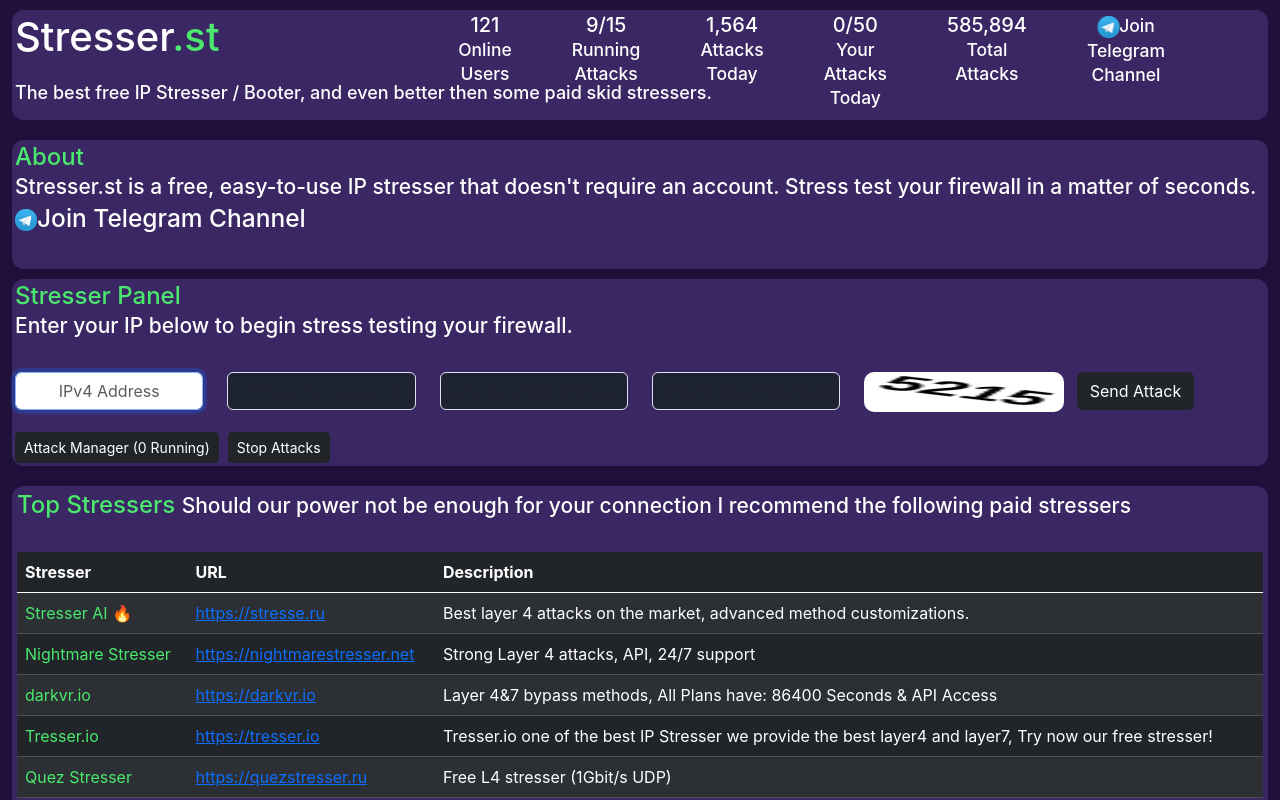
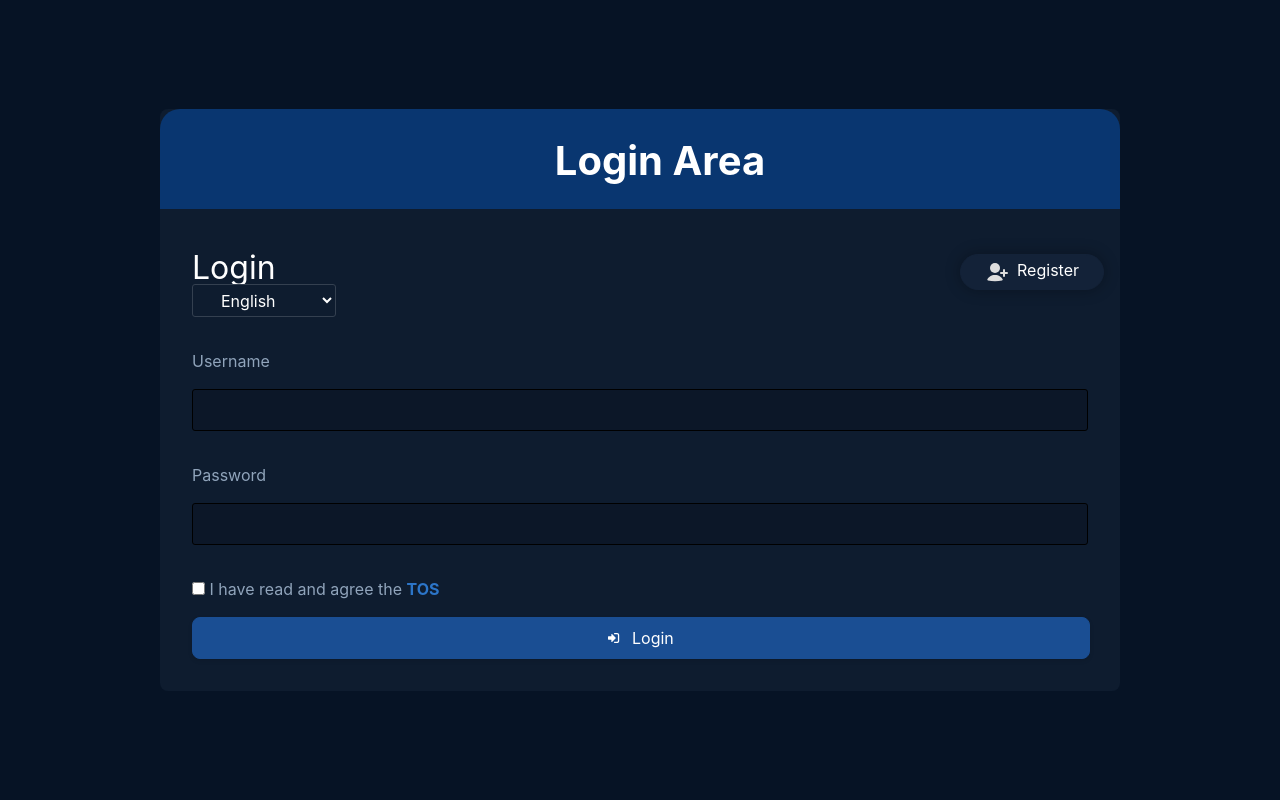
Before and after one commit to ghousali002/fiverr-order-project-FrontEnd, a React (Create React App) app: page / in a window 1280 px wide. Shown: the top 800 px of the page. Built offline with nearby package versions, Linux system fonts and the light colour scheme; the HTML template or start-up script is replaced by a standard one.

Commit message:
stresser.st page added + logout added

```diff
--- a/src/App.js
+++ b/src/App.js
@@ -1,34 +1,30 @@
 import React from "react";
-// import {
-//   Route,
-//   BrowserRouter as Router,
-//   Routes,
-//   Navigate,
-// } from "react-router-dom";
-// import LoginPage from "./pages/LoginPage/LoginPage";
-// import { useCookies } from "react-cookie";
-// import Dashboard from "./pages/Dashboard/Dashboard";
- import StresserSt from "./pages/StresserSt/StresserST"
- function App() {
-//   const [cookies] = useCookies(["token"]);
-//   // Check if the "token" cookie exists
-//   const isAuthenticated = cookies.token ? true : false;
+import {
+  Route,
+  BrowserRouter as Router,
+  Routes,
+  Navigate,
+} from "react-router-dom";
+import LoginPage from "./pages/LoginPage/LoginPage";
+import { useCookies } from "react-cookie";
+import StresserST from "./pages/StresserSt/StresserST";
+function App() {
+  const [cookies] = useCookies(["token"]);
+  // Check if the "token" cookie exists
+  const isAuthenticated = cookies.token ? true : false;
 
   return (
-    // <Router>
-    //   <Routes>
-    //     <Route
-    //       path="/"
-    //       element={
-    //         isAuthenticated ? <Navigate to="/dashboard" /> : <LoginPage />
-    //       }
-    //     />
-    //     {/* Add more routes for authenticated pages, e.g., dashboard */}
-    //     <Route path="/dashboard" element={<Dashboard />} />
-    //   </Routes>
-    // </Router>
-    <StresserSt />
-
+    <Router>
+      <Routes>
+        <Route
+          path="/"
+          element={
+            isAuthenticated ? <Navigate to="/StresserST" /> : <LoginPage />
+          }
+        />
+        <Route path="/StresserST" element={<StresserST />} />
+      </Routes>
+    </Router>
   );
 }
 
--- a/src/Navbar/Navbar.js
+++ b/src/Navbar/Navbar.js
@@ -1,8 +1,20 @@
 import React, { useState } from "react";
 import { NavLink } from "react-router-dom";
+import { useNavigate } from "react-router-dom";
+import { useCookies } from "react-cookie";
 
 const Navbar = () => {
   const [activeTab, setActiveTab] = useState("");
+  const navigate = useNavigate();
+  const [cookies, setCookie, removeCookie] = useCookies(["token"]);
+
+  const logoutHandler = () => {
+    // Delete the "token" cookie by setting an expired date
+    removeCookie("token", { path: "/", expires: new Date(0) });
+
+    // Redirect user to the '/' path using useNavigate
+    navigate("/");
+  };
 
   return (
     <nav
@@ -16,8 +28,8 @@
         zIndex: 1000,
         display: "flex",
         alignItems: "center",
-        fontFamily: "Poppins, sans-serif", // Apply Poppins font family
-        justifyContent: "flex-start		",
+        fontFamily: "Poppins, sans-serif",
+        justifyContent: "flex-start",
         boxShadow: "0px 0px 10px rgba(0, 0, 0, 0.8)",
       }}
     >
@@ -39,14 +51,14 @@
       </div>
       <div>
         <NavLink
-          to="/dashboard"
+          to="/StresserST"
           style={linkStyle(activeTab === "dashboard")}
           activeClassName="active"
           exact
           onMouseOver={() => setActiveTab("dashboard")}
           onMouseOut={() => setActiveTab("")}
         >
-          Dashboard
+          StresserST
         </NavLink>
         <NavLink
           to="/tab2"
@@ -69,30 +81,30 @@
           Tab 3
         </NavLink>
         <NavLink
-          to="/tab4"
+          to="/"
           style={linkStyle(activeTab === "tab4")}
           activeClassName="active"
           exact
           onMouseOver={() => setActiveTab("tab4")}
           onMouseOut={() => setActiveTab("")}
+          onClick={logoutHandler}
         >
-          Tab 4
+          Log Out
         </NavLink>
       </div>
 
       <style>
         {`
           .nav-link:hover {
-            color: #fff; /* change text color on hover */
-            boxShadow: "0px 0px 10px rgba(0, 0, 0, 0.8)",
-
+            color: #fff;
+            boxShadow: 0px 0px 10px rgba(0, 0, 0, 0.8);
           }
 
           .nav-link.active {
-            background-color: #1b3659; /* active tab background color */
-            color: #fff; /* active tab text color */
-            border: 1px solid #000; /* square border with black color */
-            box-shadow: 0px 0px 10px rgba(0, 0, 0, 0.8); /* black shadow all around */
+            background-color: #1b3659;
+            color: #fff;
+            border: 1px solid #000;
+            box-shadow: 0px 0px 10px rgba(0, 0, 0, 0.8);
           }
         `}
       </style>
@@ -101,6 +113,7 @@
 };
 
 const linkStyle = (isActive) => ({
+  borderRadius: "1em",
   backgroundColor: "#1B3659",
   boxShadow: "0px 0px 10px rgba(0, 0, 0, 0.2)",
   fontWeight: "bold",
--- a/src/pages/StresserSt/StresserST.jsx
+++ b/src/pages/StresserSt/StresserST.jsx
@@ -1,18 +1,18 @@
-import React, { useState } from 'react';
-import './StresserSt.css';
+import React from "react";
+import "./StresserSt.css";
 
-import StresserStHeader from './StresserStHeader';
-import StresserStPannel from './StresserStPannel';
+import StresserStHeader from "./StresserStHeader";
+import StresserStPannel from "./StresserStPannel";
 
-import Footer from './StresserStFooter';
-
+import Footer from "./StresserStFooter";
+import Navbar from "../../Navbar/Navbar";
 
 const StresserST = () => {
-
   return (
     <>
+      <Navbar />
       <div class="container-fluid">
-        <div class="row">
+        <div class="row ">
           <StresserStHeader />
           <StresserStPannel />
         </div>
--- a/src/pages/StresserSt/StresserSt.css
+++ b/src/pages/StresserSt/StresserSt.css
@@ -1,39 +1,35 @@
-
-
-
-.box{
+.box {
   margin-top: 10px;
   position: relative;
-    box-shadow: 0 0 0.416666667in 0 rgba(0,0,0,.06);
+  box-shadow: 0 0 0.416666667in 0 rgba(0, 0, 0, 0.06);
   background-color: #3b2763;
   border-radius: 9pt;
   padding: 3px;
 }
-.heading , .rmv{
+.heading,
+.rmv {
   color: white;
   text-decoration: none;
 }
-.heading:hover{
-    color: #4AE96D;
+.heading:hover {
+  color: #4ae96d;
 }
-.hoverGreen:hover{
-    color: #4AE96D ;
+.hoverGreen:hover {
+  color: #4ae96d;
 }
-.noHover:hover{
+.noHover:hover {
   color: white;
-
 }
-.box ul{
+.box ul {
   display: flex;
   padding-top: 15pt;
   padding-right: 0;
   padding-bottom: 15pt;
-    transform: translate(-50%,-50%);
+  transform: translate(-50%, -50%);
   left: 60%;
   top: 50%;
   position: absolute;
   list-style: none;
-
 }
 ul li {
   text-align: center;
@@ -41,18 +37,17 @@
   display: block;
   margin-left: 60px;
   color: white;
-
 }
-a{
+a {
   list-style: none;
 }
 
-input[type=text] {
-    transition: border-color .2s ease-in-out;
+input[type="text"] {
+  transition: border-color 0.2s ease-in-out;
   color: #fff;
   background-color: #1d2333;
 }
 
-.footer{
+.footer {
   margin-top: 25px;
 }
--- a/src/pages/StresserSt/StresserStHeader.jsx
+++ b/src/pages/StresserSt/StresserStHeader.jsx
@@ -1,66 +1,62 @@
-
 function StresserStHeader() {
   return (
     <>
-    <div className="col-sm-12">
+      <div className="col-sm-12" style={{ marginTop: "6em" }}>
         <div className="box">
           <h1>
-              <a href="./stresserSt.html" className="heading"
-                >Stresser<font color="#4AE96D">.st</font></a
-              ><br />
-              <font size="4"  color="white"
-                >The best free IP Stresser / Booter, and even better then some
-                paid skid stressers.
+            <a href="./stresserSt.html" className="heading">
+              Stresser<font color="#4AE96D">.st</font>
+            </a>
+            <br />
+            <font size="4" color="white">
+              The best free IP Stresser / Booter, and even better then some paid
+              skid stressers.
             </font>
           </h1>
           <ul>
             <li>
               <h5>
-                  <span id="online_users">121</span> <br /><small
-                    >Online Users</small
-                  >
+                <span id="online_users">121</span> <br />
+                <small>Online Users</small>
               </h5>
             </li>
             <li>
               <h5>
-                  <span id="total_running_floods">9/15</span> <br /><small
-                    >Running Attacks</small
-                  >
+                <span id="total_running_floods">9/15</span> <br />
+                <small>Running Attacks</small>
               </h5>
             </li>
             <li>
               <h5>
-                  <span id="todays_floods">1,564</span> <br /><small
-                    >Attacks Today</small
-                  >
+                <span id="todays_floods">1,564</span> <br />
+                <small>Attacks Today</small>
               </h5>
             </li>
             <li>
               <h5>
-                  <span id="your_attacks_today">0/50</span> <br /><small
-                    >Your Attacks Today</small
-                  >
+                <span id="your_attacks_today">0/50</span> <br />
+                <small>Your Attacks Today</small>
               </h5>
             </li>
             <li>
               <h5>
-                  <span id="total_floods">585,894</span><br /><small
-                    >Total Attacks</small
-                  >
+                <span id="total_floods">585,894</span>
+                <br />
+                <small>Total Attacks</small>
               </h5>
             </li>
             <li>
-                <a href="/" className="rmv noHover"
-                  ><h5>
-                    <small
-                      ><img
+              <a href="/" className="rmv noHover">
+                <h5>
+                  <small>
+                    <img
                       alt="Telegram Logo "
                       height="22"
                       width="22"
                       src="tg.png "
                     />
-                      Join Telegram Channel</small
-                    >
+                    Join Telegram Channel
+                  </small>
                 </h5>
               </a>
             </li>
@@ -68,7 +64,7 @@
         </div>
       </div>
     </>
-  )
+  );
 }
 
-export default StresserStHeader
+export default StresserStHeader;
```
Lines whose indentation alone changed are shown as unchanged.
